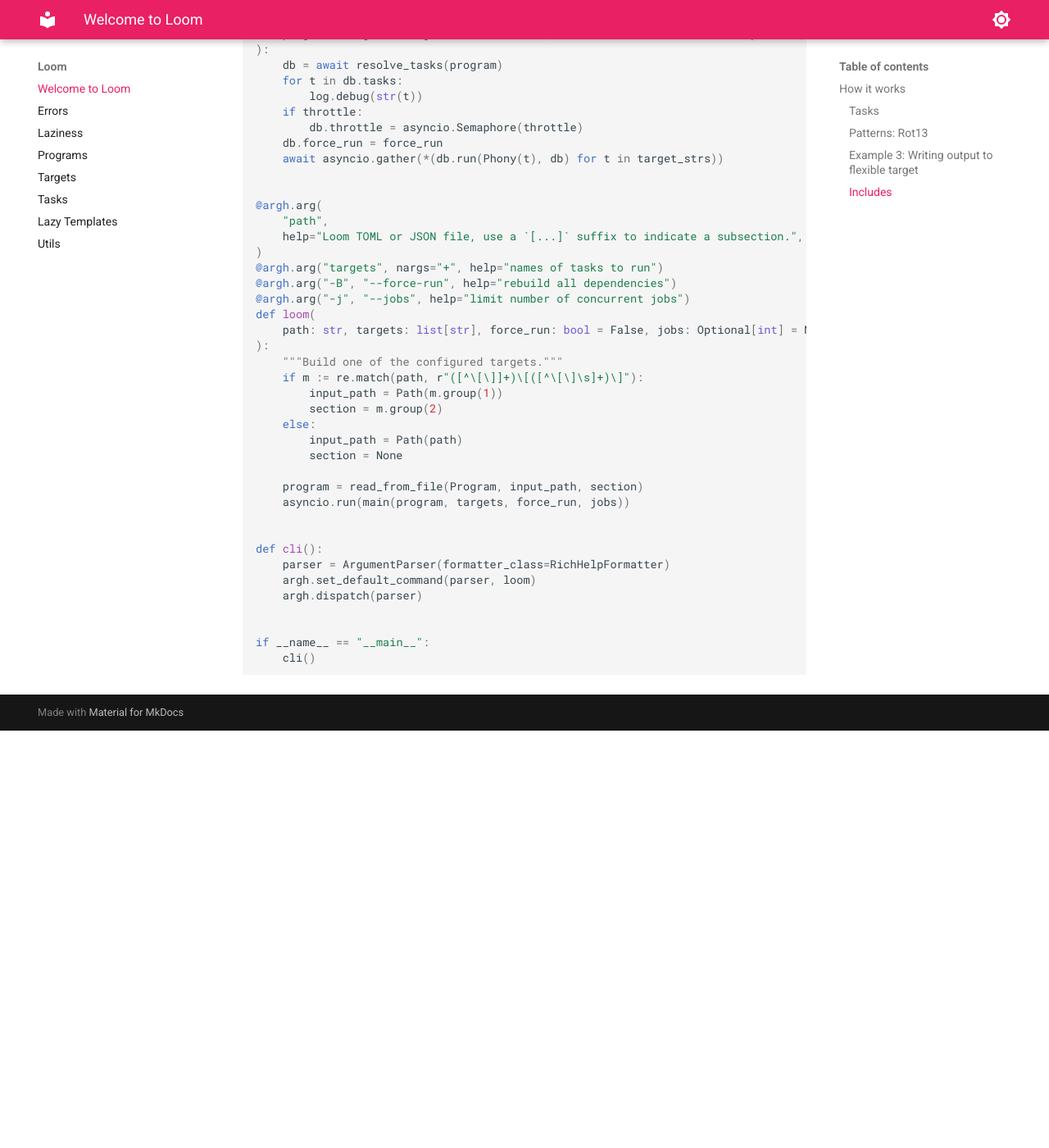
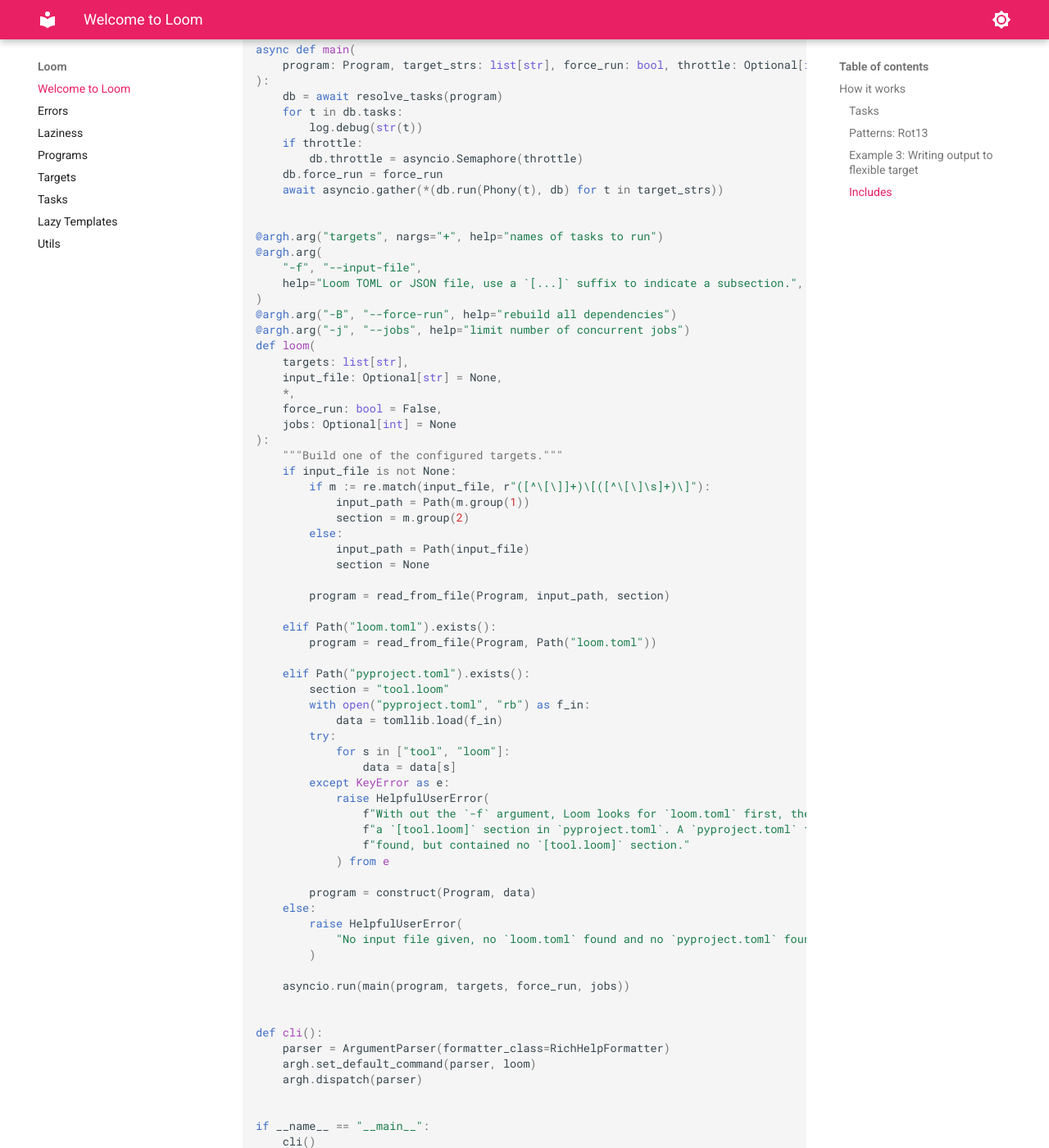
Before and after one commit to entangled/brei, an MkDocs documentation site: the page built from docs/index.md, in a window 1280 px wide and 1400 px high, scrolled down 4501 px. Shown: the whole window at 82% size. Built offline with MkDocs 1.6.1 and Material for MkDocs 9.7.7, drawn with Linux system fonts in a browser that asks for light colours; before the commit the page ends 5392 px from its top, so only the background shows below that; some of the changed text lies outside the part shown.

Commit message:
change loom command line to read `loom.toml` or `pyproject.toml` by default

```diff
--- a/docs/index.md
+++ b/docs/index.md
@@ -192,12 +192,14 @@ logger().level = logging.INFO
 from argparse import ArgumentParser
 from pathlib import Path
 import re
+import tomllib
 from typing import Optional
 import argh  # type: ignore
 import asyncio
+from loom.errors import HelpfulUserError
 from loom.lazy import Phony
 
-from loom.utility import read_from_file
+from loom.utility import construct, read_from_file
 from rich_argparse import RichHelpFormatter
 
 from .program import Program, resolve_tasks
@@ -218,25 +220,54 @@ async def main(
     await asyncio.gather(*(db.run(Phony(t), db) for t in target_strs))
 
 
+@argh.arg("targets", nargs="+", help="names of tasks to run")
 @argh.arg(
-    "path",
+    "-f", "--input-file",
     help="Loom TOML or JSON file, use a `[...]` suffix to indicate a subsection.",
 )
-@argh.arg("targets", nargs="+", help="names of tasks to run")
 @argh.arg("-B", "--force-run", help="rebuild all dependencies")
 @argh.arg("-j", "--jobs", help="limit number of concurrent jobs")
 def loom(
-    path: str, targets: list[str], force_run: bool = False, jobs: Optional[int] = None
+    targets: list[str],
+    input_file: Optional[str] = None,
+    *,
+    force_run: bool = False,
+    jobs: Optional[int] = None
 ):
     """Build one of the configured targets."""
-    if m := re.match(path, r"([^\[\]]+)\[([^\[\]\s]+)\]"):
-        input_path = Path(m.group(1))
-        section = m.group(2)
+    if input_file is not None:
+        if m := re.match(input_file, r"([^\[\]]+)\[([^\[\]\s]+)\]"):
+            input_path = Path(m.group(1))
+            section = m.group(2)
+        else:
+            input_path = Path(input_file)
+            section = None
+
+        program = read_from_file(Program, input_path, section)
+
+    elif Path("loom.toml").exists():
+        program = read_from_file(Program, Path("loom.toml"))
+
+    elif Path("pyproject.toml").exists():
+        section = "tool.loom"
+        with open("pyproject.toml", "rb") as f_in:
+            data = tomllib.load(f_in)
+        try:
+            for s in ["tool", "loom"]:
+                data = data[s]
+        except KeyError as e:
+            raise HelpfulUserError(
+                f"With out the `-f` argument, Loom looks for `loom.toml` first, then for "
+                f"a `[tool.loom]` section in `pyproject.toml`. A `pyproject.toml` file was "
+                f"found, but contained no `[tool.loom]` section."
+            ) from e
+
+        program = construct(Program, data)
     else:
-        input_path = Path(path)
-        section = None
+        raise HelpfulUserError(
+            "No input file given, no `loom.toml` found and no `pyproject.toml` found."
+        )
 
-    program = read_from_file(Program, input_path, section)
     asyncio.run(main(program, targets, force_run, jobs))
 
 
```
Also changed, not shown: pyproject.toml (+10 -0 lines), 2 other files.
